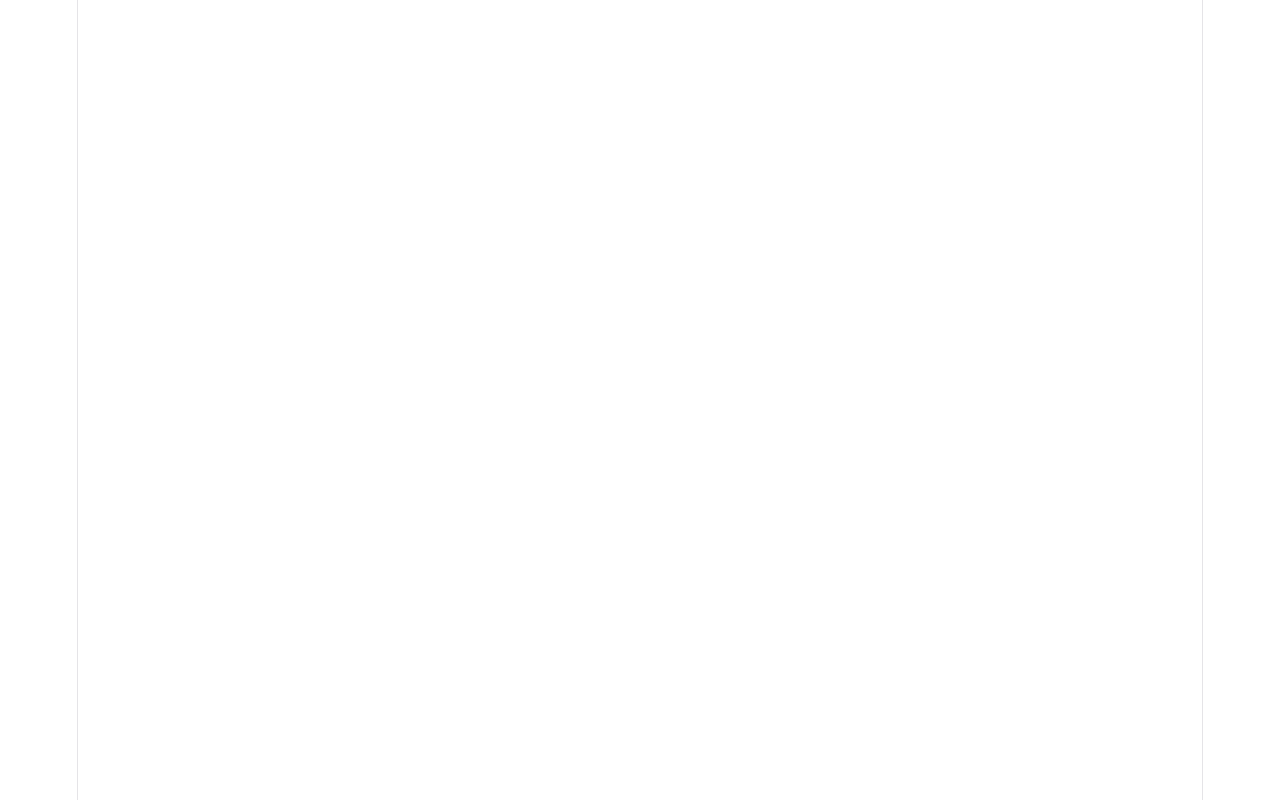
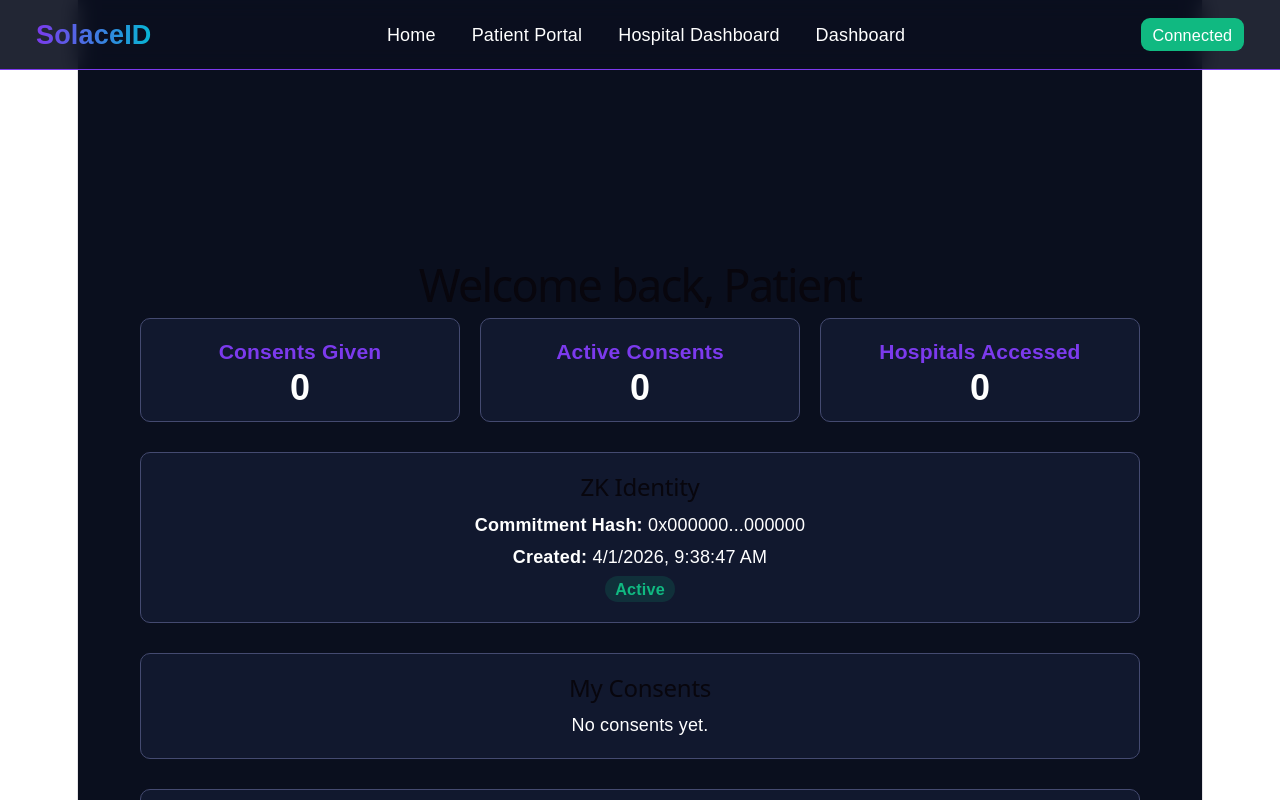
Before and after one commit to dakshdrall/SolaceID, a React (Vite) app in the folder solaceid/: page /dashboard in a window 1280 px wide. Before the commit this address had no page. Shown: the top 800 px of the page. Built offline with nearby package versions, Linux system fonts and the light colour scheme.

Commit message:
feat: patient dashboard with consent history

```diff
--- a/solaceid/src/App.tsx
+++ b/solaceid/src/App.tsx
@@ -3,6 +3,7 @@ import LandingPage from './pages/LandingPage';
 import PatientWallet from './pages/PatientWallet';
 import ConsentPage from './pages/ConsentPage';
 import HospitalDashboard from './pages/HospitalDashboard';
+import PatientDashboard from './pages/PatientDashboard';
 
 function App() {
   return (
@@ -12,6 +13,7 @@ function App() {
         <Route path="/wallet" element={<PatientWallet />} />
         <Route path="/consent" element={<ConsentPage />} />
         <Route path="/hospital" element={<HospitalDashboard />} />
+        <Route path="/dashboard" element={<PatientDashboard />} />
       </Routes>
     </BrowserRouter>
   );
--- a/solaceid/src/pages/ConsentPage.tsx
+++ b/solaceid/src/pages/ConsentPage.tsx
@@ -69,6 +69,23 @@ function ConsentPage() {
       setTxHash(transaction);
       localStorage.setItem('consentData', JSON.stringify(consent));
       localStorage.setItem('consentTx', transaction);
+
+      const flatFields = {
+        bloodType: consent.bloodType,
+        vaccination: consent.vaccination,
+        allergies: consent.allergies
+      };
+
+      const consents = JSON.parse(localStorage.getItem('consents') || '[]');
+      consents.push({
+        hospital: 'City General Hospital',
+        purpose: consent.purpose,
+        date: new Date().toISOString(),
+        status: 'Active',
+        fields: flatFields
+      });
+      localStorage.setItem('consents', JSON.stringify(consents));
+
       setLoading(false);
       setSuccess(true);
     }, 2000);
@@ -107,6 +124,7 @@ function ConsentPage() {
           <a href="/" style={{ color: 'white', textDecoration: 'none' }}>Home</a>
           <a href="/wallet" style={{ color: 'white', textDecoration: 'none' }}>Patient Portal</a>
           <a href="/hospital" style={{ color: 'white', textDecoration: 'none' }}>Hospital Dashboard</a>
+          <a href="/dashboard" style={{ color: 'white', textDecoration: 'none' }}>Dashboard</a>
         </div>
         <button onClick={connectWallet} disabled={isConnecting} style={{
           background: 'linear-gradient(to right, #7c3aed, #06b6d4)',
--- a/solaceid/src/pages/HospitalDashboard.tsx
+++ b/solaceid/src/pages/HospitalDashboard.tsx
@@ -122,6 +122,7 @@ function HospitalDashboard() {
           <a href="/" style={{ color: 'white', textDecoration: 'none' }}>Home</a>
           <a href="/wallet" style={{ color: 'white', textDecoration: 'none' }}>Patient Portal</a>
           <a href="/hospital" style={{ color: 'white', textDecoration: 'none' }}>Hospital Dashboard</a>
+          <a href="/dashboard" style={{ color: 'white', textDecoration: 'none' }}>Dashboard</a>
         </div>
         <button onClick={connectWallet} disabled={isConnecting} style={{
           background: 'linear-gradient(to right, #7c3aed, #06b6d4)',
--- a/solaceid/src/pages/LandingPage.tsx
+++ b/solaceid/src/pages/LandingPage.tsx
@@ -81,6 +81,7 @@ function LandingPage() {
           <a href="/" style={{ color: 'white', textDecoration: 'none' }}>Home</a>
           <a href="/wallet" style={{ color: 'white', textDecoration: 'none' }}>Patient Portal</a>
           <a href="/hospital" style={{ color: 'white', textDecoration: 'none' }}>Hospital Dashboard</a>
+          <a href="/dashboard" style={{ color: 'white', textDecoration: 'none' }}>Dashboard</a>
         </div>
         <button onClick={connectWallet} disabled={isConnecting} style={{
           background: 'linear-gradient(to right, #7c3aed, #06b6d4)',
--- /dev/null
+++ b/solaceid/src/pages/PatientDashboard.tsx
@@ -0,0 +1,137 @@
+import { useEffect, useState } from 'react';
+
+function PatientDashboard() {
+  const patientName = localStorage.getItem('patientName') || 'Patient';
+  const patientHash = localStorage.getItem('patientHash') || '0x0000000000000000000000000000000000000000';
+  const createdDate = localStorage.getItem('patientCreated') || new Date().toISOString();
+
+  const [consents, setConsents] = useState<any[]>([]);
+
+  useEffect(() => {
+    const savedConsents = JSON.parse(localStorage.getItem('consents') || '[]');
+    setConsents(Array.isArray(savedConsents) ? savedConsents : []);
+  }, []);
+
+  const activeConsents = consents.filter(c => c.status === 'Active').length;
+  const uniqueHospitals = new Set(consents.map(c => c.hospital)).size;
+
+  const shortHash = `${patientHash.slice(0, 8)}...${patientHash.slice(-6)}`;
+
+  const copyHash = async () => {
+    try {
+      await navigator.clipboard.writeText(patientHash);
+      alert('Patient hash copied to clipboard');
+    } catch (err) {
+      console.error('Copy error', err);
+      alert('Failed to copy hash');
+    }
+  };
+
+  const revokeConsent = (index: number) => {
+    const updated = [...consents];
+    if (updated[index]) {
+      updated[index] = { ...updated[index], status: 'Revoked' };
+      setConsents(updated);
+      localStorage.setItem('consents', JSON.stringify(updated));
+    }
+  };
+
+  return (
+    <div style={{ backgroundColor: '#0a0f1e', minHeight: '100vh', color: 'white', fontFamily: 'Arial, sans-serif', paddingTop: '100px', scrollPaddingTop: '3rem' }}>
+      <div style={{
+        position: 'fixed',
+        top: 0,
+        left: 0,
+        right: 0,
+        background: 'rgba(10,15,30,0.9)',
+        backdropFilter: 'blur(10px)',
+        borderBottom: '1px solid #7c3aed',
+        zIndex: 1000,
+        display: 'flex',
+        justifyContent: 'space-between',
+        alignItems: 'center',
+        padding: '1rem 2rem'
+      }}>
+        <div style={{
+          fontSize: '1.5rem',
+          fontWeight: 'bold',
+          background: 'linear-gradient(to right, #7c3aed, #06b6d4)',
+          WebkitBackgroundClip: 'text',
+          WebkitTextFillColor: 'transparent'
+        }}>
+          SolaceID
+        </div>
+        <div style={{ display: 'flex', gap: '2rem' }}>
+          <a href="/" style={{ color: 'white', textDecoration: 'none' }}>Home</a>
+          <a href="/wallet" style={{ color: 'white', textDecoration: 'none' }}>Patient Portal</a>
+          <a href="/hospital" style={{ color: 'white', textDecoration: 'none' }}>Hospital Dashboard</a>
+          <a href="/dashboard" style={{ color: 'white', textDecoration: 'none' }}>Dashboard</a>
+        </div>
+        <div style={{ display: 'flex', alignItems: 'center', gap: '0.5rem' }}>
+          <div style={{ background: '#10b981', padding: '0.2rem 0.65rem', borderRadius: '0.5rem', fontSize: '0.9rem' }}>Connected</div>
+        </div>
+      </div>
+
+      <div style={{ padding: '140px 20px 40px', margin: '0 auto', maxWidth: '1000px' }}>
+        <h1 style={{ fontSize: '2.5rem', marginBottom: '20px' }}>Welcome back, {patientName}</h1>
+
+        <div style={{ display: 'flex', flexWrap: 'wrap', gap: '20px', marginBottom: '30px' }}>
+          <div style={{ background: '#11182e', border: '1px solid #444a70', borderRadius: '10px', padding: '20px', flex: '1 1 220px' }}>
+            <h3 style={{ margin: '0 0 10px', color: '#7c3aed' }}>Consents Given</h3>
+            <div style={{ fontSize: '2rem', fontWeight: 'bold' }}>{consents.length}</div>
+          </div>
+          <div style={{ background: '#11182e', border: '1px solid #444a70', borderRadius: '10px', padding: '20px', flex: '1 1 220px' }}>
+            <h3 style={{ margin: '0 0 10px', color: '#7c3aed' }}>Active Consents</h3>
+            <div style={{ fontSize: '2rem', fontWeight: 'bold' }}>{activeConsents}</div>
+          </div>
+          <div style={{ background: '#11182e', border: '1px solid #444a70', borderRadius: '10px', padding: '20px', flex: '1 1 220px' }}>
+            <h3 style={{ margin: '0 0 10px', color: '#7c3aed' }}>Hospitals Accessed</h3>
+            <div style={{ fontSize: '2rem', fontWeight: 'bold' }}>{uniqueHospitals}</div>
+          </div>
+        </div>
+
+        <div style={{ background: '#11182e', border: '1px solid #444a70', borderRadius: '10px', padding: '20px', marginBottom: '30px' }}>
+          <h2 style={{ margin: '0 0 10px' }}>ZK Identity</h2>
+          <p style={{ margin: '0 0 6px' }}><strong>Commitment Hash:</strong> {shortHash}</p>
+          <p style={{ margin: '0 0 6px' }}><strong>Created:</strong> {new Date(createdDate).toLocaleString()}</p>
+          <span style={{ color: '#10b981', backgroundColor: 'rgba(16,185,129,0.15)', padding: '4px 10px', borderRadius: '999px', fontSize: '0.9rem', fontWeight: 'bold' }}>Active</span>
+        </div>
+
+        <div style={{ background: '#11182e', border: '1px solid #444a70', borderRadius: '10px', padding: '20px', marginBottom: '30px' }}>
+          <h2 style={{ margin: '0 0 10px' }}>My Consents</h2>
+          {consents.length === 0 ? (
+            <p>No consents yet.</p>
+          ) : (
+            <div style={{ display: 'grid', gap: '12px' }}>
+              {consents.map((consent, index) => (
+                <div key={index} style={{ border: '1px solid #2b3171', borderRadius: '10px', padding: '12px', display: 'flex', justifyContent: 'space-between', alignItems: 'center', gap: '10px' }}>
+                  <div>
+                    <p style={{ margin: '0' }}><strong>Hospital:</strong> {consent.hospital}</p>
+                    <p style={{ margin: '0' }}><strong>Purpose:</strong> {consent.purpose}</p>
+                    <p style={{ margin: '0' }}><strong>Date:</strong> {new Date(consent.date).toLocaleDateString()}</p>
+                  </div>
+                  <div style={{ display: 'flex', alignItems: 'center', gap: '10px' }}>
+                    <span style={{ color: consent.status === 'Active' ? '#10b981' : '#ef4444', backgroundColor: consent.status === 'Active' ? 'rgba(16,185,129,0.15)' : 'rgba(239,68,68,0.15)', padding: '4px 10px', borderRadius: '999px', fontSize: '0.85rem' }}>{consent.status}</span>
+                    {consent.status === 'Active' && (
+                      <button onClick={() => revokeConsent(index)} style={{ backgroundColor: '#ef4444', color: 'white', border: 'none', padding: '6px 10px', borderRadius: '6px', cursor: 'pointer' }}>Revoke</button>
+                    )}
+                  </div>
+                </div>
+              ))}
+            </div>
+          )}
+        </div>
+
+        <div style={{ background: '#11182e', border: '1px solid #444a70', borderRadius: '10px', padding: '20px' }}>
+          <h2 style={{ margin: '0 0 10px' }}>Share My ID</h2>
+          <div style={{ background: '#0b1226', border: '1px dashed #7c3aed', borderRadius: '10px', padding: '16px', marginBottom: '12px', wordBreak: 'break-all' }}>
+            {patientHash}
+          </div>
+          <button onClick={copyHash} style={{ backgroundColor: '#7c3aed', color: 'white', border: 'none', padding: '10px 14px', borderRadius: '8px', cursor: 'pointer' }}>Copy</button>
+        </div>
+      </div>
+    </div>
+  );
+}
+
+export default PatientDashboard;
--- a/solaceid/src/pages/PatientWallet.tsx
+++ b/solaceid/src/pages/PatientWallet.tsx
@@ -69,13 +69,14 @@ function PatientWallet() {
       setHash(commitment);
       localStorage.setItem('patientData', JSON.stringify(form));
       localStorage.setItem('patientHash', commitment);
+      localStorage.setItem('patientCreated', new Date().toISOString());
       setLoading(false);
       setSuccess(true);
     }, 2500);
   };
 
   const handleProceed = () => {
-    navigate('/consent');
+    navigate('/dashboard');
   };
 
   return (
@@ -107,6 +108,7 @@ function PatientWallet() {
           <a href="/" style={{ color: 'white', textDecoration: 'none' }}>Home</a>
           <a href="/wallet" style={{ color: 'white', textDecoration: 'none' }}>Patient Portal</a>
           <a href="/hospital" style={{ color: 'white', textDecoration: 'none' }}>Hospital Dashboard</a>
+          <a href="/dashboard" style={{ color: 'white', textDecoration: 'none' }}>Dashboard</a>
         </div>
         <button onClick={connectWallet} disabled={isConnecting} style={{
           background: 'linear-gradient(to right, #7c3aed, #06b6d4)',
```
